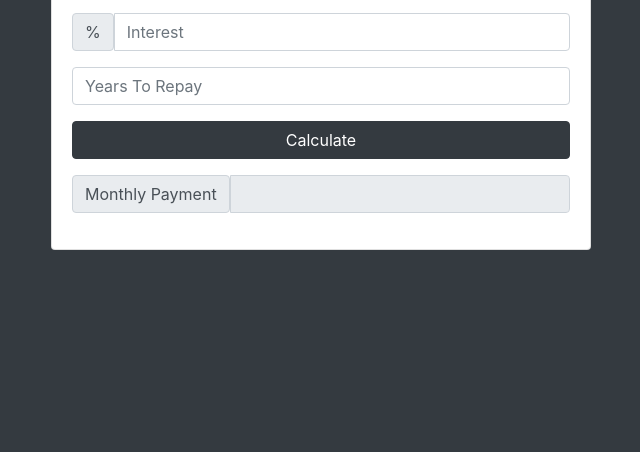
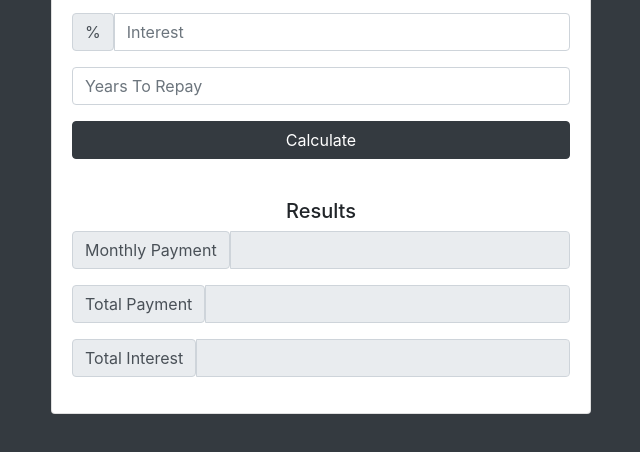
Before and after one commit to Kelly-kells/loan-calculator, a plain HTML site: page index.html in a window 1280 px wide. Shown: the part 182-634 px from the top of the page, without its empty margins (319-959 px from the left). Drawn offline with nearby package versions, Linux system fonts and the light colour scheme.

Commit message:
result-form

```diff
--- a/app.js
+++ b/app.js
@@ -0,0 +1 @@
+alert(yo);
--- a/index.html
+++ b/index.html
@@ -45,7 +45,16 @@
 
                           </form>
                           <!--LOADER HERE-->
+                          <!--
+                          <div id="loading">
+                            <img src="img/loading.gif" alt="">
+                          </div>-->
+
+
                           <!--RESULTS-->
+                          <div id="results" class="pt-4">
+
+                            <h5>Results</h5>
 
                           <div class="form-group">
                             <div class="input-group">
@@ -54,6 +63,24 @@
                               disabled>
                             </div>
                           </div>
+
+                          <div class="form-group">
+                            <div class="input-group">
+                                <span class="input-group-text">Total Payment</span>
+                              <input type ="number" class="form-control" id="total-payment"
+                              disabled>
+                            </div>
+                          </div>
+
+                          <div class="form-group">
+                            <div class="input-group">
+                                <span class="input-group-text">Total Interest</span>
+                              <input type ="number" class="form-control" id="total interest"
+                              disabled>
+                            </div>
+                          </div>
+
+                        </div>
 
 
                   </div>
@@ -68,5 +95,6 @@
     <script src="https://code.jquery.com/jquery-3.3.1.slim.min.js" integrity="sha384-q8i/X+965DzO0rT7abK41JStQIAqVgRVzpbzo5smXKp4YfRvH+8abtTE1Pi6jizo" crossorigin="anonymous"></script>
     <script src="https://cdnjs.cloudflare.com/ajax/libs/popper.js/1.14.7/umd/popper.min.js" integrity="sha384-UO2eT0CpHqdSJQ6hJty5KVphtPhzWj9WO1clHTMGa3JDZwrnQq4sF86dIHNDz0W1" crossorigin="anonymous"></script>
     <script src="https://stackpath.bootstrapcdn.com/bootstrap/4.3.1/js/bootstrap.min.js" integrity="sha384-JjSmVgyd0p3pXB1rRibZUAYoIIy6OrQ6VrjIEaFf/nJGzIxFDsf4x0xIM+B07jRM" crossorigin="anonymous"></script>
+    <script src="app.js"></script>
   </body>
 </html>
```
